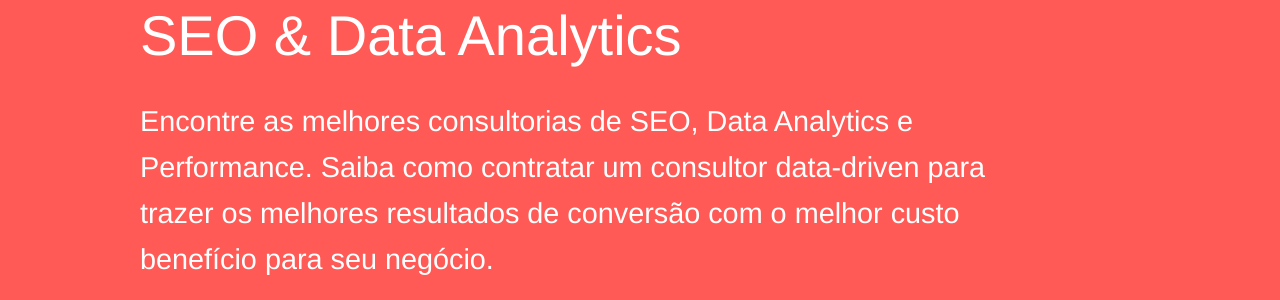
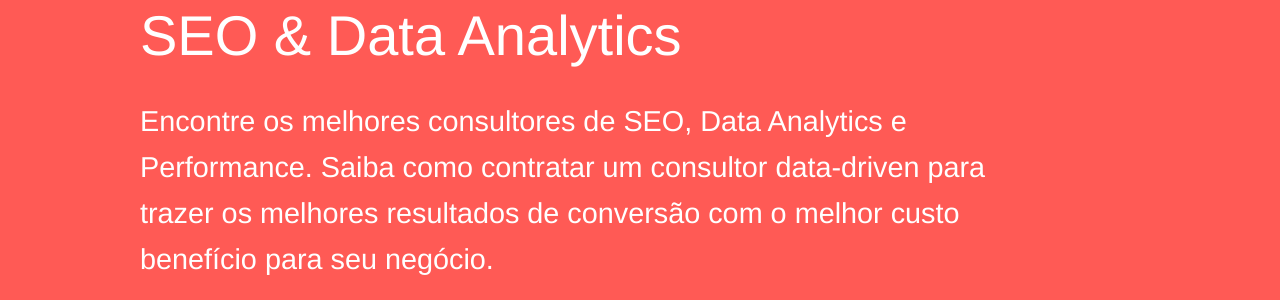
Before and after one commit to seoanalytics/seoanalytics.github.io, a Jekyll site: the page built from index.html, in a window 1280 px wide. Shown: the part 147-447 px from the top of the page. Built offline with Jekyll 4.4.1, drawn with Linux system fonts in a browser that asks for light colours.

Commit message:
Updated 'index.html' via CloudCannon

```diff
--- a/index.html
+++ b/index.html
@@ -8,7 +8,7 @@ title: Consultoria de SEO e Data Analytics
 			SEO &amp; Data Analytics
 		</h2>
 		<p class="subtext editable">
-			Encontre as melhores consultorias de SEO, Data Analytics e Performance. Saiba como contratar um consultor data-driven para trazer os melhores resultados de conversão com o melhor custo benefício para seu negócio.
+			Encontre os melhores consultores de SEO, Data Analytics e Performance. Saiba como contratar um consultor data-driven para trazer os melhores resultados de conversão com o melhor custo benefício para seu negócio.
 		</p>
 		<!-- <p><a class="button alt" href="{{ site.baseurl }}/cv/fabiola-faria/">Veja Consultores</a></p> -->
 	</div>
```
